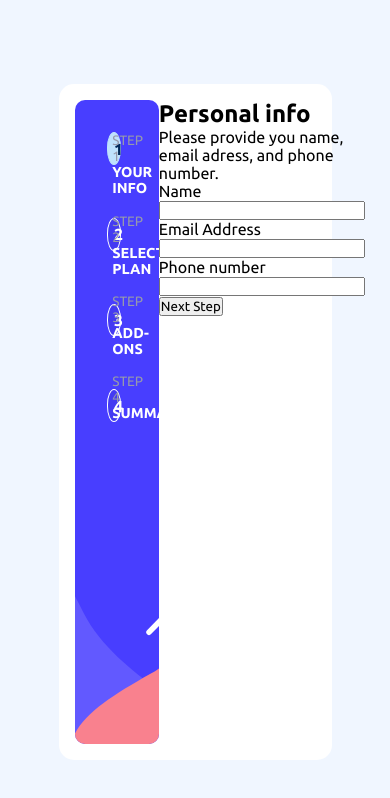
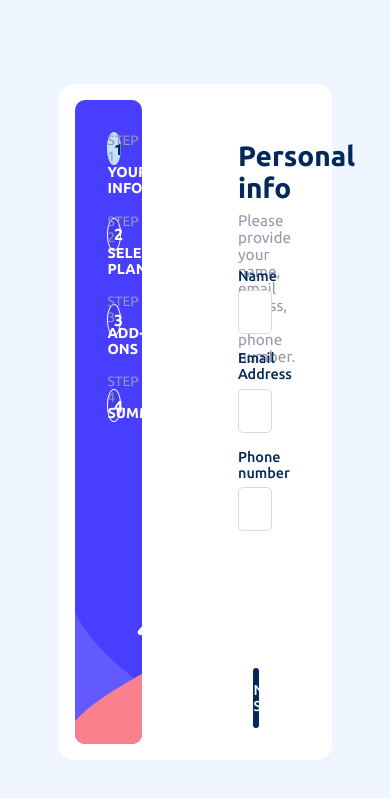
Before and after one commit to uzainmalik123/multipageform, a website built with Vite: page index.html in a window 390 px wide. Built offline with nearby package versions, Linux system fonts and the light colour scheme.

Commit message:
step-1 done without responsiveness

```diff
--- a/index.html
+++ b/index.html
@@ -1,7 +1,10 @@
 <!DOCTYPE html>
 <html lang="en">
 <head>
-  <link rel="stylesheet" href="style.css">
+  <link rel="stylesheet" href="step-1-style.css">
+  <link rel="stylesheet" href="step-2-style.css">
+  <link rel="stylesheet" href="step-3-style.css">
+  <link rel="stylesheet" href="step-4-style.css">
   <meta charset="UTF-8">
   <meta name="viewport" content="width=device-width, initial-scale=1.0">
   <link rel="icon" type="image/png" sizes="32x32" href="./assets/images/favicon-32x32.png">
@@ -40,23 +43,21 @@
           </div>
         </div>
         <div class="step-1_content-2">
-          <div class="step-1_main-content">
-            <div class="step-1_main-text">
+            <div class="main-text">
               <h1>Personal info</h1>
-              <p>Please provide you name, email adress, and phone number.</p>
+              <p>Please provide your name, email adress, and phone number.</p>
             </div>
             <div class="step-1_main-inputs">
               <label>Name</label>
-              <input type="text">
+              <input type="text" placeholder="e.g. Stephen King">
               <label>Email Address</label>
-              <input type="email">
+              <input type="email" placeholder="e.g. stephenking@lorem.com">
               <label>Phone number</label>
-              <input type="number">
+              <input type="number" placeholder="e.g. +1 234 567 890">
             </div>
-            <div class="step-1_main-button">
+            <div class="main-button">
               <button>Next Step</button>
             </div>
-          </div>
         </div>
       </div>
     </section>
--- a/style.css
+++ b/step-1-style.css
@@ -56,7 +56,7 @@ body {
 .step-1_content-1 {
     display: flex;
 
-    width: 35%;
+    width: 28%;
     height: 100%;
     margin: 0;
 
@@ -121,3 +121,74 @@ body {
     display: flex;
     flex-direction: column;
 }
+.step-1_content-2 {
+    width: 65%;
+    height: 100%;
+
+    display: flex;
+    flex-direction: column;
+
+    padding-top: 2.5rem;
+    padding-bottom: 1rem;
+    padding-left: 6rem;
+    padding-right: 2.5rem;
+}
+.main-text {
+    width: 100%;
+    height: 19%;
+
+    display: flex;
+    flex-direction: column;
+}
+.main-text h1 {
+    color: var(--primary-color);
+    font-size: 1.75rem;
+
+    margin-bottom: 0.5rem;
+}
+.main-text p {
+    color: var(--para-color);
+    font-size: 0.96rem;
+}
+.step-1_main-inputs {
+    display: flex;
+    flex-direction: column;
+
+    width: 100%;
+    height: 75%;
+}
+.step-1_main-inputs label {
+    font-size: 0.9rem;
+    font-weight: 500;
+    margin-bottom: 0.4rem;
+    margin-top: 1rem;
+    color: var(--primary-color);
+}
+.step-1_main-inputs input {
+    font-size: 1rem;
+    color: var(--para-color);
+    padding: 0.75rem 1rem;
+    border: 1px solid var(--off-white);
+    border-radius: 5px;
+}
+.main-button {
+    width: 100%;
+    height: 20%;
+
+    display: flex;
+    justify-content: flex-end;
+    align-items: flex-end;
+}
+.main-button button {
+    width: 25%;
+    height: 60%;
+    background-color: var(--primary-color);
+    color: var(--white-color);
+    font-weight: 500;
+    font-size: 0.9rem;
+    text-align: center;
+    cursor: pointer;
+    border-radius: 8px;
+    border: none;
+    outline: none;
+}
```
Also changed, not shown: step-2-style.css (added), step-3-style.css (added), step-4-style.css (added).
